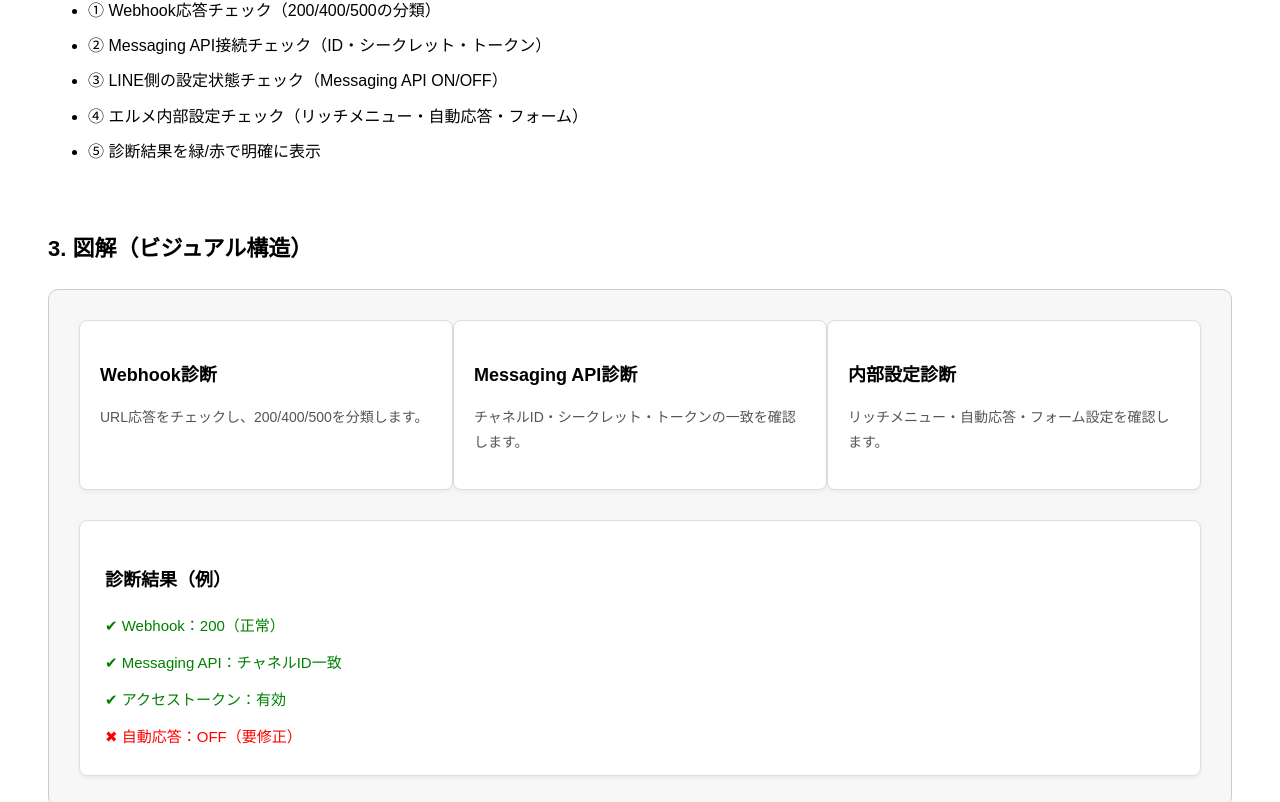
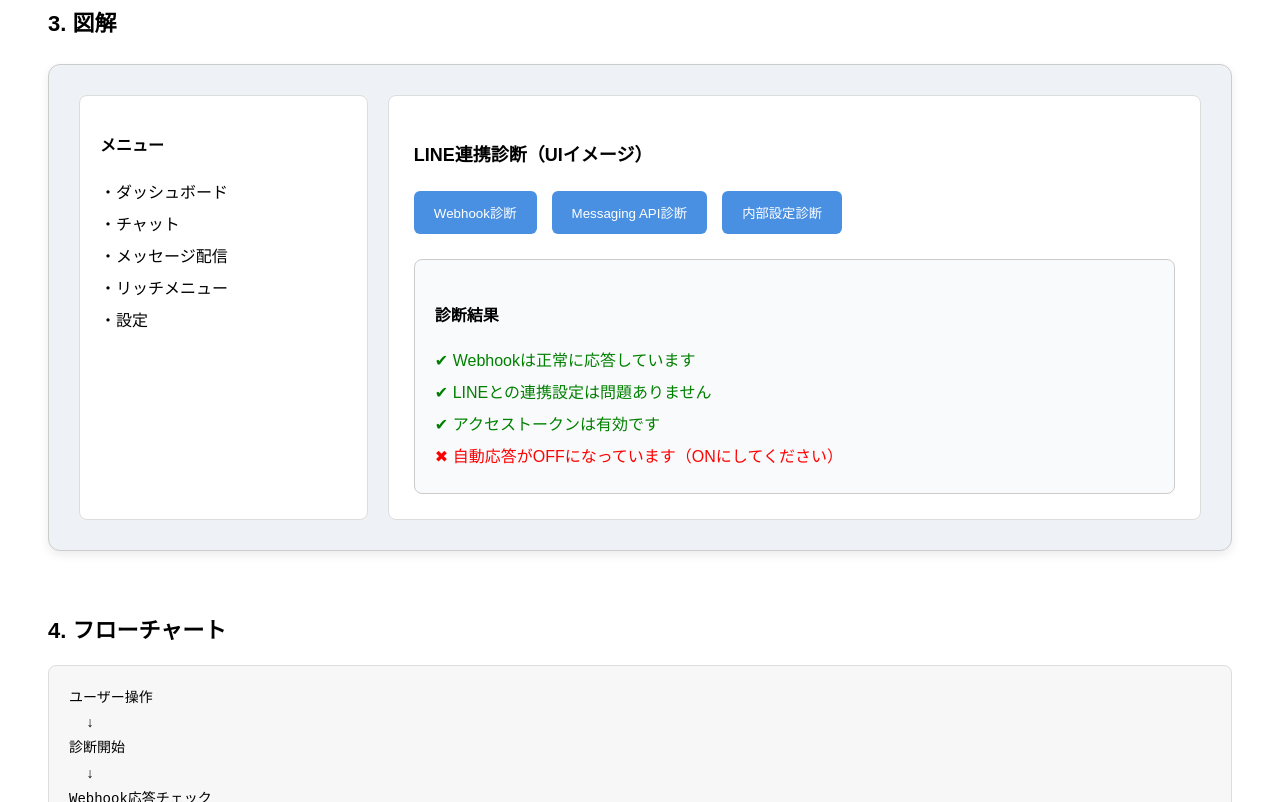
Before and after one commit to test202608/sample, a Next.js app: page /proposal1 in a window 1280 px wide. Shown: the part 518-1320 px from the top of the page. Built offline with nearby package versions, Linux system fonts and the light colour scheme.

Commit message:
ブラッシュアップ

```diff
--- a/app/proposal1/page.js
+++ b/app/proposal1/page.js
@@ -6,125 +6,124 @@ export default function Proposal1() {
         改善案①：LINE連携・内部設定の自動診断（ヘルスチェック）機能の追加
       </h1>
 
-      {/* 1. 課題点 */}
+      {/* 1. 課題点（カテゴリ保持） */}
       <section style={{ marginBottom: "60px" }}>
         <h2 style={{ fontSize: "22px", marginBottom: "10px" }}>1. 具体的な課題点</h2>
         <ul>
           <li>初期設定後に「どこが間違っているか分からない」状態が発生する（UI/UX）</li>
           <li>Webhook応答エラーの原因が特定できない（機能面）</li>
           <li>Messaging APIの設定不一致が画面上で分からない（機能面）</li>
-          <li>リッチメニューや自動応答の設定漏れが気づきにくい（UI/UX）</li>
-          <li>問い合わせの大半が「設定したはずなのに動かない」系である（機能面）</li>
+          <li>内部設定の漏れが気づきにくい（UI/UX）</li>
         </ul>
       </section>
 
       {/* 2. 改善内容 */}
       <section style={{ marginBottom: "60px" }}>
         <h2 style={{ fontSize: "22px", marginBottom: "10px" }}>2. 改善内容（自動診断機能）</h2>
-
         <p>
-          LINE連携・Webhook・Messaging API・エルメ内部設定を自動診断し、
-          問題箇所を特定して画面上に表示する機能を追加します。
+          LINE連携・Webhook・Messaging API・内部設定を自動診断し、
+          問題箇所を画面上に表示する機能を追加します。
         </p>
-
-        <ul style={{ lineHeight: "2.2", marginTop: "20px" }}>
-          <li>① Webhook応答チェック（200/400/500の分類）</li>
-          <li>② Messaging API接続チェック（ID・シークレット・トークン）</li>
-          <li>③ LINE側の設定状態チェック（Messaging API ON/OFF）</li>
-          <li>④ エルメ内部設定チェック（リッチメニュー・自動応答・フォーム）</li>
-          <li>⑤ 診断結果を緑/赤で明確に表示</li>
-        </ul>
       </section>
 
-      {/* 3. 図解（ビジュアル強化版） */}
+      {/* 3. 図解（画面イメージ） */}
       <section style={{ marginBottom: "60px" }}>
-        <h2 style={{ fontSize: "22px", marginBottom: "20px" }}>3. 図解（ビジュアル構造）</h2>
+        <h2 style={{ fontSize: "22px", marginBottom: "20px" }}>3. 図解</h2>
 
-        {/* 図解全体の枠 */}
         <div style={{
-          background: "#f7f7f7",
+          background: "#eef2f7",
           padding: "30px",
-          borderRadius: "10px",
-          border: "1px solid #ccc"
+          borderRadius: "12px",
+          border: "1px solid #ccc",
+          boxShadow: "0 4px 10px rgba(0,0,0,0.08)"
         }}>
 
-          {/* 上段：診断対象の3ブロック */}
-          <div style={{
-            display: "flex",
-            justifyContent: "space-between",
-            marginBottom: "30px"
-          }}>
+          <div style={{ display: "flex" }}>
 
-            {/* Webhook */}
+            {/* 左メニュー */}
             <div style={{
-              width: "32%",
+              width: "22%",
               background: "#ffffff",
               borderRadius: "8px",
               border: "1px solid #ddd",
               padding: "20px",
-              boxShadow: "0 2px 4px rgba(0,0,0,0.05)"
+              marginRight: "20px"
             }}>
-              <h3 style={{ fontSize: "18px", marginBottom: "10px" }}>Webhook診断</h3>
-              <p style={{ fontSize: "14px", color: "#555" }}>
-                URL応答をチェックし、200/400/500を分類します。
-              </p>
+              <h3 style={{ fontSize: "16px", marginBottom: "15px" }}>メニュー</h3>
+              <ul style={{ listStyle: "none", paddingLeft: "0", lineHeight: "2" }}>
+                <li>・ダッシュボード</li>
+                <li>・チャット</li>
+                <li>・メッセージ配信</li>
+                <li>・リッチメニュー</li>
+                <li>・設定</li>
+              </ul>
             </div>
 
-            {/* Messaging API */}
+            {/* 右側：診断画面 */}
             <div style={{
-              width: "32%",
+              flexGrow: 1,
               background: "#ffffff",
               borderRadius: "8px",
               border: "1px solid #ddd",
-              padding: "20px",
-              boxShadow: "0 2px 4px rgba(0,0,0,0.05)"
+              padding: "25px"
             }}>
-              <h3 style={{ fontSize: "18px", marginBottom: "10px" }}>Messaging API診断</h3>
-              <p style={{ fontSize: "14px", color: "#555" }}>
-                チャネルID・シークレット・トークンの一致を確認します。
-              </p>
-            </div>
+              <h3 style={{ fontSize: "18px", marginBottom: "20px" }}>
+                LINE連携診断（UIイメージ）
+              </h3>
 
-            {/* 内部設定 */}
-            <div style={{
-              width: "32%",
-              background: "#ffffff",
-              borderRadius: "8px",
-              border: "1px solid #ddd",
-              padding: "20px",
-              boxShadow: "0 2px 4px rgba(0,0,0,0.05)"
-            }}>
-              <h3 style={{ fontSize: "18px", marginBottom: "10px" }}>内部設定診断</h3>
-              <p style={{ fontSize: "14px", color: "#555" }}>
-                リッチメニュー・自動応答・フォーム設定を確認します。
-              </p>
-            </div>
+              {/* 診断ボタン群 */}
+              <div style={{
+                display: "flex",
+                gap: "15px",
+                marginBottom: "25px"
+              }}>
+                <button style={{
+                  padding: "12px 20px",
+                  background: "#4a90e2",
+                  color: "#fff",
+                  border: "none",
+                  borderRadius: "6px",
+                  cursor: "pointer"
+                }}>Webhook診断</button>
 
-          </div>
+                <button style={{
+                  padding: "12px 20px",
+                  background: "#4a90e2",
+                  color: "#fff",
+                  border: "none",
+                  borderRadius: "6px",
+                  cursor: "pointer"
+                }}>Messaging API診断</button>
 
-          {/* 下段：診断結果の例 */}
-          <div style={{
-            background: "#ffffff",
-            borderRadius: "8px",
-            border: "1px solid #ddd",
-            padding: "25px",
-            boxShadow: "0 2px 4px rgba(0,0,0,0.05)"
-          }}>
-            <h3 style={{ fontSize: "18px", marginBottom: "15px" }}>診断結果（例）</h3>
+                <button style={{
+                  padding: "12px 20px",
+                  background: "#4a90e2",
+                  color: "#fff",
+                  border: "none",
+                  borderRadius: "6px",
+                  cursor: "pointer"
+                }}>内部設定診断</button>
+              </div>
 
-            <div style={{
-              display: "flex",
-              flexDirection: "column",
-              gap: "10px",
-              fontSize: "15px"
-            }}>
-              <div style={{ color: "green" }}>✔ Webhook：200（正常）</div>
-              <div style={{ color: "green" }}>✔ Messaging API：チャネルID一致</div>
-              <div style={{ color: "green" }}>✔ アクセストークン：有効</div>
-              <div style={{ color: "red" }}>✖ 自動応答：OFF（要修正）</div>
+              {/* 診断結果表示エリア（一般ユーザー向け表現） */}
+              <div style={{
+                background: "#f9fafc",
+                border: "1px solid #ccc",
+                borderRadius: "8px",
+                padding: "20px"
+              }}>
+                <h4 style={{ fontSize: "16px", marginBottom: "15px" }}>診断結果</h4>
+
+                <div style={{ lineHeight: "2" }}>
+                  <div style={{ color: "green" }}>✔ Webhookは正常に応答しています</div>
+                  <div style={{ color: "green" }}>✔ LINEとの連携設定は問題ありません</div>
+                  <div style={{ color: "green" }}>✔ アクセストークンは有効です</div>
+                  <div style={{ color: "red" }}>✖ 自動応答がOFFになっています（ONにしてください）</div>
+                </div>
+              </div>
+
             </div>
           </div>
-
         </div>
       </section>
 
@@ -148,25 +147,26 @@ Messaging APIチェック
   ↓
 内部設定チェック
   ↓
-結果表示（緑/赤）
-  ↓
-修正案の提示
+結果表示
 `}
         </pre>
       </section>
 
-      {/* 5. 工数 */}
+      {/* 5. 工数（合計復元） */}
       <section style={{ marginBottom: "60px" }}>
         <h2 style={{ fontSize: "22px", marginBottom: "10px" }}>5. 工数</h2>
         <ul>
-          <li>診断ロジック実装：3〜4人日</li>
+          <li>診断ロジック：3〜4人日</li>
           <li>UI作成：2人日</li>
           <li>テスト：2人日</li>
-          <li>合計：7〜8人日</li>
         </ul>
+
+        <p style={{ marginTop: "10px", fontWeight: "bold" }}>
+          ■ 合計：7〜8人日
+        </p>
       </section>
 
-      {/* 6〜9 */}
+      {/* 6〜9（省略なし） */}
       <section style={{ marginBottom: "60px" }}>
         <h2 style={{ fontSize: "22px", marginBottom: "10px" }}>6. 実現可能性</h2>
         <p>既存APIと内部設定情報を利用するため、技術的に実現可能です。</p>
```
